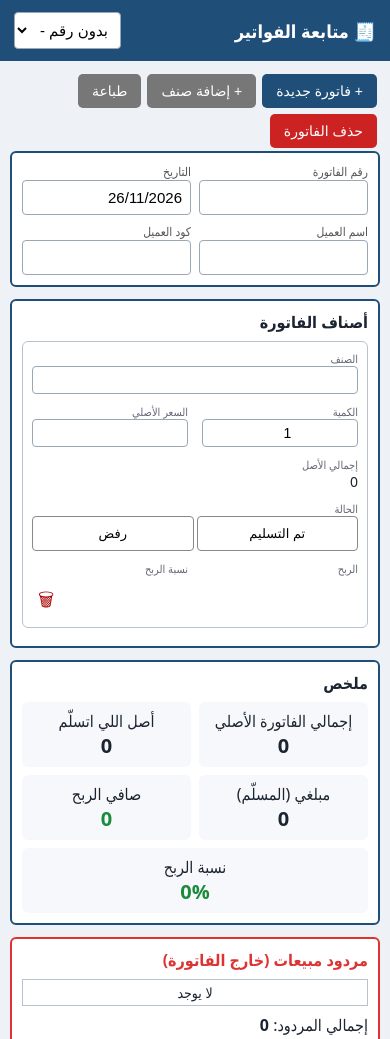
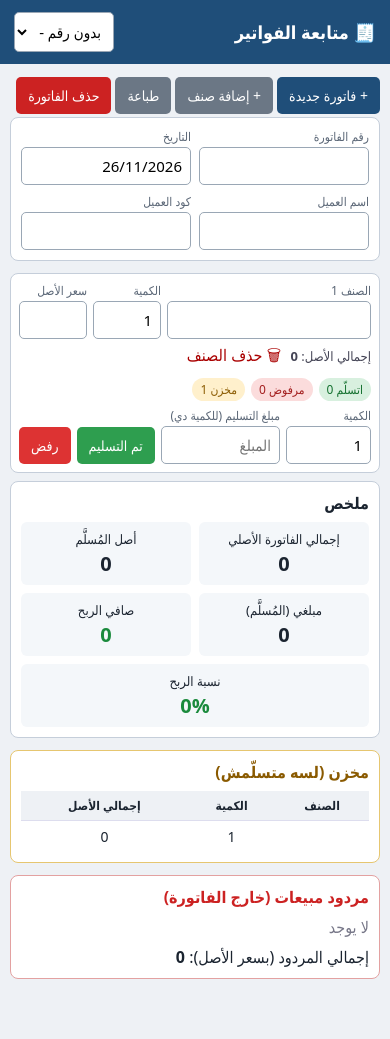
Before and after one commit to rafiq-almuslim-app/invoice-tracker, a plain HTML site: page index.html in a window 390 px wide. Shown: the top 1039 px of the page. After the commit the page ends 1001 px from the top, so only its background shows below. Drawn offline with Linux system fonts and the light colour scheme.

Commit message:
Refactor invoice management and improve UI styles
Updated styles and structure for better layout and responsiveness. Enhanced item handling and invoice management functionalities.

```diff
--- a/index.html
+++ b/index.html
@@ -2,81 +2,101 @@
 <title>متابعة الفواتير</title>
 <style>
 *{box-sizing:border-box}body{margin:0;font-family:system-ui,Tahoma,Arial;background:#eef1f5;color:#1b2430}
-header{background:#1f4e79;color:#fff;padding:12px 14px;font-weight:700;font-size:18px;display:flex;justify-content:space-between;align-items:center}
-.wrap{max-width:900px;margin:auto;padding:10px}
-.box{background:#fff;border:2px solid #1f4e79;border-radius:6px;padding:10px;margin-bottom:12px}
+header{background:#1f4e79;color:#fff;padding:12px 14px;font-weight:700;font-size:18px;display:flex;justify-content:space-between;align-items:center;gap:8px}
+.wrap{max-width:820px;margin:auto;padding:10px}
+.box{background:#fff;border:1px solid #c5ceda;border-radius:8px;padding:10px;margin-bottom:12px}
 .head{display:grid;grid-template-columns:repeat(2,1fr);gap:8px}
-label{font-size:12px;color:#555;display:block}input,select{width:100%;padding:8px;border:1px solid #9aa7b5;border-radius:4px;font-size:15px;background:#fff}
-table{width:100%;border-collapse:collapse;font-size:14px}th{background:#1f4e79;color:#fff;padding:6px;font-size:12px}
-td{border:1px solid #b8c2cc;padding:3px;text-align:center}td input{padding:5px;text-align:center;font-size:14px;min-width:0}
-td.name input{text-align:right}.tbl{overflow-x:auto}
-tr.rej td{background:#fde8e8}tr.rej input:not(.keep){text-decoration:line-through;color:#a33}
-tr.del td{background:#e9f7ec}
-.st{display:flex;gap:3px;justify-content:center}.st button{border:1px solid #888;background:#fff;border-radius:4px;padding:6px 8px;font-size:13px;min-width:44px}
-.st .d.on{background:#2e9e4f;color:#fff;border-color:#2e9e4f}.st .r.on{background:#d33;color:#fff;border-color:#d33}
-.x{color:#d33;font-weight:900;font-size:18px}
-.sum{display:grid;grid-template-columns:repeat(2,1fr);gap:8px}.card{background:#f6f8fb;border-radius:6px;padding:8px;text-align:center}
-.card b{display:block;font-size:20px}.pos{color:#1a8a3c}.neg{color:#c22}
-h3{margin:0 0 8px;font-size:16px}.rejbox{border-color:#d33}.rejbox h3{color:#d33}
-button.b{background:#1f4e79;color:#fff;border:0;padding:9px 14px;border-radius:5px;font-size:14px;margin:3px}button.b.g{background:#777}button.b.red{background:#c22}
-.del-x{background:none;border:0;color:#a00;font-size:18px}
+label{font-size:12px;color:#5a6676;display:block;margin-bottom:2px}
+input,select{width:100%;padding:8px;border:1px solid #9aa7b5;border-radius:5px;font-size:15px;background:#fff;font-family:inherit}
+h3{margin:0 0 8px;font-size:16px}
+.item{border:1px solid #c5ceda;border-radius:8px;padding:8px;margin-bottom:8px;background:#fff}
+.item.done{background:#f3faf5;border-color:#b6dfc1}.item.rejd{background:#fff4f4;border-color:#efb9b9}
+.row{display:grid;grid-template-columns:3fr 1fr 1fr;gap:6px;align-items:end}
+.tot{font-size:13px;color:#445;margin:4px 0}
+.chips{display:flex;gap:6px;flex-wrap:wrap;margin:6px 0}
+.chip{font-size:12px;padding:3px 8px;border-radius:12px;background:#e8edf3}
+.chip.g{background:#d8f0df;color:#14702f}.chip.r{background:#fbdcdc;color:#a31f1f}.chip.s{background:#fff0cc;color:#8a5a00}
+.act{display:grid;grid-template-columns:1fr 1.4fr auto auto;gap:6px;align-items:end;margin-top:6px}
+button{font-family:inherit;cursor:pointer}
+.bd{background:#2e9e4f;color:#fff;border:0;border-radius:5px;padding:9px 12px;font-size:14px}
+.br{background:#d33;color:#fff;border:0;border-radius:5px;padding:9px 12px;font-size:14px}
+.mv{font-size:13px;display:flex;justify-content:space-between;align-items:center;border-top:1px dashed #ccd;padding:4px 0;margin-top:4px}
+.mv.r{color:#a31f1f}.mv.d{color:#14702f}
+.x{color:#d33;font-weight:900}
+.sum{display:grid;grid-template-columns:repeat(2,1fr);gap:8px}.card{background:#f4f7fa;border-radius:6px;padding:8px;text-align:center;font-size:13px}
+.card b{display:block;font-size:20px;margin-top:2px}.pos{color:#1a8a3c}.neg{color:#c22}
+.rejbox{border-color:#e3a1a1}.rejbox h3{color:#c22}.stkbox{border-color:#e6c670}.stkbox h3{color:#8a5a00}
+table{width:100%;border-collapse:collapse;font-size:14px}th{background:#eef1f5;padding:6px;font-size:12px}td{border-top:1px solid #dde;padding:6px;text-align:center}
+.tb{background:#1f4e79;color:#fff;border:0;padding:9px 12px;border-radius:5px;font-size:14px;margin:3px 0 3px 4px}.tb.g{background:#6b7785}.tb.red{background:#c22}
+.sm{background:none;border:0;color:#a00;font-size:16px}
 @media print{header,.noprint{display:none}}
-@media(max-width:700px){#rows,#rows tr,#rows td{display:block}table thead{display:none}
-#rows tr{display:grid;grid-template-columns:1fr 1fr;gap:4px 8px;border:1px solid #b8c2cc;border-radius:6px;margin-bottom:8px;padding:6px;background:#fff}
-#rows td{border:0!important;width:auto!important;text-align:right;background:none!important}
-#rows td::before{content:attr(data-l);display:block;font-size:11px;color:#667}
-#rows td:nth-child(1),#rows td:nth-child(10){display:none}#rows td.name,#rows td:nth-child(6),#rows td:nth-child(7){grid-column:span 2}
-#rows td:nth-child(10){display:block;grid-column:span 2;text-align:left}#rows td:nth-child(10)::before{display:none}
-#rows td:nth-child(7):empty{display:none}.st button{flex:1;padding:9px}
-}
 </style></head><body>
-<header><span>🧾 متابعة الفواتير</span><span class="noprint"><select id="sel" style="width:auto"></select></span></header>
+<header><span>🧾 متابعة الفواتير</span><span class="noprint"><select id="sel" style="width:auto;max-width:55vw"></select></span></header>
 <div class="wrap">
-<div class="noprint"><button class="b" onclick="newInv()">+ فاتورة جديدة</button><button class="b g" onclick="addRow()">+ إضافة صنف</button><button class="b g" onclick="window.print()">طباعة</button><button class="b red" onclick="delInv()">حذف الفاتورة</button></div>
+<div class="noprint"><button class="tb" onclick="newInv()">+ فاتورة جديدة</button><button class="tb g" onclick="addRow()">+ إضافة صنف</button><button class="tb g" onclick="window.print()">طباعة</button><button class="tb red" onclick="delInv()">حذف الفاتورة</button></div>
 <div class="box"><div class="head">
 <div><label>رقم الفاتورة</label><input id="no"></div><div><label>التاريخ</label><input id="date"></div>
 <div><label>اسم العميل</label><input id="cust"></div><div><label>كود العميل</label><input id="code"></div></div></div>
-<div class="box"><h3>أصناف الفاتورة</h3><div class="tbl"><table><thead><tr><th>م</th><th>الصنف</th><th>الكمية</th><th>السعر الأصلي</th><th>إجمالي الأصل</th><th>الحالة</th><th>المبلغ بتاعي</th><th>الربح</th><th>%</th><th></th></tr></thead><tbody id="rows"></tbody></table></div></div>
+<div id="items"></div>
 <div class="box"><h3>ملخص</h3><div class="sum">
 <div class="card">إجمالي الفاتورة الأصلي<b id="s_all"></b></div>
-<div class="card">أصل اللي اتسلّم<b id="s_cost"></b></div>
-<div class="card">مبلغي (المسلّم)<b id="s_sell"></b></div>
+<div class="card">أصل المُسلَّم<b id="s_cost"></b></div>
+<div class="card">مبلغي (المُسلَّم)<b id="s_sell"></b></div>
 <div class="card">صافي الربح<b id="s_profit"></b></div>
 <div class="card" style="grid-column:span 2">نسبة الربح<b id="s_pct"></b></div></div></div>
-<div class="box rejbox"><h3>مردود مبيعات (خارج الفاتورة)</h3><div class="tbl"><table><thead><tr><th>الصنف</th><th>الكمية</th><th>إجمالي الأصل</th></tr></thead><tbody id="rej"></tbody></table></div><div style="margin-top:8px">إجمالي المردود: <b id="s_rej"></b></div></div>
+<div class="box stkbox"><h3>مخزن (لسه متسلّمش)</h3><div id="stk"></div></div>
+<div class="box rejbox"><h3>مردود مبيعات (خارج الفاتورة)</h3><div id="rej"></div><div style="margin-top:8px">إجمالي المردود (بسعر الأصل): <b id="s_rej"></b></div></div>
 </div>
 <script>
-const K='invoices_v1',$=id=>document.getElementById(id);
-const blank=()=>({no:'',date:new Date().toLocaleDateString('en-GB'),cust:'',code:'',items:[{n:'',q:1,p:'',st:'',amt:''}]});
+const K='invoices_v2',$=id=>document.getElementById(id);
+const blank=()=>({no:'',date:new Date().toLocaleDateString('en-GB'),cust:'',code:'',items:[newItem()]});
+function newItem(){return{n:'',q:1,p:'',mv:[]}}
 let db=JSON.parse(localStorage.getItem(K)||'null')||{cur:0,list:[blank()]};
 const cur=()=>db.list[db.cur],save=()=>localStorage.setItem(K,JSON.stringify(db));
 const num=v=>parseFloat(v)||0,f=n=>(Math.round(n*100)/100).toLocaleString('en-US');
-function sel(){$('sel').innerHTML=db.list.map((x,i)=>`<option value="${i}">${x.no||'بدون رقم'} - ${x.cust||''}</option>`).join('');$('sel').value=db.cur}
+const esc=s=>String(s??'').replace(/&/g,'&amp;').replace(/"/g,'&quot;').replace(/</g,'&lt;');
+const sumQ=(it,t)=>it.mv.filter(m=>m.t===t).reduce((a,m)=>a+num(m.q),0);
+const remain=it=>num(it.q)-sumQ(it,'d')-sumQ(it,'r');
+function selDraw(){$('sel').innerHTML=db.list.map((x,i)=>`<option value="${i}">${esc(x.no)||'بدون رقم'} - ${esc(x.cust)}</option>`).join('');$('sel').value=db.cur}
 $('sel').onchange=e=>{db.cur=+e.target.value;save();draw()};
-['no','date','cust','code'].forEach(k=>$(k).oninput=e=>{cur()[k]=e.target.value;save();sel()});
-function newInv(){db.list.push({no:'',date:new Date().toLocaleDateString('en-GB'),cust:'',code:'',items:[{n:'',q:1,p:'',st:'',amt:''}]});db.cur=db.list.length-1;save();draw()}
-function delInv(){if(!confirm('تحذف الفاتورة دي؟'))return;db.list.splice(db.cur,1);if(!db.list.length)db.list.push({no:'',date:'',cust:'',code:'',items:[]});db.cur=0;save();draw()}
-function addRow(){cur().items.push({n:'',q:1,p:'',st:'',amt:''});save();draw()}
-function setF(i,k,v){cur().items[i][k]=v;save();calc()}
-function setSt(i,s){const it=cur().items[i];it.st=it.st===s?'':s;save();draw()}
-function rmRow(i){cur().items.splice(i,1);save();draw()}
-function draw(){const c=cur();sel();['no','date','cust','code'].forEach(k=>$(k).value=c[k]||'');
-$('rows').innerHTML=c.items.map((it,i)=>`<tr class="${it.st==='r'?'rej':it.st==='d'?'del':''}" id="r${i}"><td data-l="م">${i+1}</td>
-<td data-l="الصنف" class="name"><input value="${(it.n||'').replace(/"/g,'&quot;')}" oninput="setF(${i},'n',this.value)"></td>
-<td data-l="الكمية" style="width:60px"><input type="number" value="${it.q}" oninput="setF(${i},'q',this.value)"></td>
-<td data-l="السعر الأصلي" style="width:80px"><input type="number" value="${it.p}" oninput="setF(${i},'p',this.value)"></td>
-<td data-l="إجمالي الأصل" id="t${i}"></td>
-<td data-l="الحالة"><div class="st"><button class="d ${it.st==='d'?'on':''}" onclick="setSt(${i},'d')">تم التسليم</button><button class="r ${it.st==='r'?'on':''}" onclick="setSt(${i},'r')">رفض</button></div></td>
-<td data-l="المبلغ بتاعي" style="width:90px" id="a${i}">${it.st==='d'?`<input class="keep" type="number" placeholder="المبلغ" value="${it.amt}" oninput="setF(${i},'amt',this.value)">`:it.st==='r'?'<span class="x">✕</span>':''}</td>
-<td data-l="الربح" id="p${i}"></td><td data-l="نسبة الربح" id="c${i}"></td><td data-l=""><button class="del-x" onclick="rmRow(${i})">🗑</button></td></tr>`).join('');calc()}
-function calc(){const c=cur();let all=0,cost=0,sell=0,rej=0,rr='';
-c.items.forEach((it,i)=>{const t=num(it.q)*num(it.p);all+=t;$('t'+i)&&($('t'+i).textContent=f(t));
-let p='',pc='';if(it.st==='d'&&it.amt!==''){const pr=num(it.amt)-t;p=f(pr);pc=t?f(pr/t*100)+'%':'';sell+=num(it.amt);cost+=t;
-$('p'+i).className=pr>=0?'pos':'neg';$('c'+i).className=pr>=0?'pos':'neg'}else if(it.st==='d'){cost+=t}
-if(it.st==='r'){rej+=t;rr+=`<tr><td>${it.n}</td><td>${it.q}</td><td>${f(t)}</td></tr>`}
-$('p'+i)&&($('p'+i).textContent=p);$('c'+i)&&($('c'+i).textContent=pc)});
-const pf=sell-cost;$('s_all').textContent=f(all);$('s_cost').textContent=f(cost);$('s_sell').textContent=f(sell);
-$('s_profit').textContent=f(pf);$('s_profit').className=pf>=0?'pos':'neg';$('s_pct').textContent=cost?f(pf/cost*100)+'%':'0%';$('s_pct').className=pf>=0?'pos':'neg';
-$('rej').innerHTML=rr||'<tr><td colspan=3>لا يوجد</td></tr>';$('s_rej').textContent=f(rej)}
+['no','date','cust','code'].forEach(k=>$(k).onchange=e=>{cur()[k]=e.target.value;save();selDraw()});
+function newInv(){db.list.push(blank());db.cur=db.list.length-1;save();draw()}
+function delInv(){if(!confirm('تحذف الفاتورة دي؟'))return;db.list.splice(db.cur,1);if(!db.list.length)db.list.push(blank());db.cur=0;save();draw()}
+function addRow(){cur().items.push(newItem());save();draw()}
+function rmRow(i){if(!confirm('تحذف الصنف؟'))return;cur().items.splice(i,1);save();draw()}
+function setF(i,k,v){cur().items[i][k]=v;save();draw()}
+function act(i,t){const it=cur().items[i],rem=remain(it);const q=num($('q'+i).value),a=$('a'+i).value;
+ if(q<=0)return alert('اكتب الكمية');if(q>rem)return alert('الكمية أكبر من المتبقي ('+rem+')');
+ if(t==='d'&&a==='')return alert('اكتب مبلغ التسليم');
+ it.mv.push({t,q,amt:t==='d'?num(a):0});save();draw()}
+function undo(i,j){cur().items[i].mv.splice(j,1);save();draw()}
+function draw(){const c=cur();selDraw();['no','date','cust','code'].forEach(k=>$(k).value=c[k]||'');
+$('items').innerHTML=c.items.map((it,i)=>{const t=num(it.q)*num(it.p),dq=sumQ(it,'d'),rq=sumQ(it,'r'),rem=remain(it);
+ const cls=rem<=0?(dq>0?'done':'rejd'):'';
+ const mv=it.mv.map((m,j)=>{const cost=num(m.q)*num(it.p);
+  return m.t==='d'?`<div class="mv d"><span>✔ تسليم ${m.q} بمبلغ ${f(m.amt)} | ربح ${f(m.amt-cost)} (${cost?f((m.amt-cost)/cost*100):0}%)</span><button class="sm" onclick="undo(${i},${j})">🗑</button></div>`
+  :`<div class="mv r"><span><span class="x">✕</span> رفض ${m.q} (مردود ${f(cost)})</span><button class="sm" onclick="undo(${i},${j})">🗑</button></div>`}).join('');
+ return `<div class="item ${cls}"><div class="row">
+ <div><label>الصنف ${i+1}</label><input value="${esc(it.n)}" onchange="setF(${i},'n',this.value)"></div>
+ <div><label>الكمية</label><input type="number" inputmode="decimal" value="${esc(it.q)}" onchange="setF(${i},'q',this.value)"></div>
+ <div><label>سعر الأصل</label><input type="number" inputmode="decimal" value="${esc(it.p)}" onchange="setF(${i},'p',this.value)"></div></div>
+ <div class="tot">إجمالي الأصل: <b>${f(t)}</b> <button class="sm" onclick="rmRow(${i})" title="حذف الصنف">🗑 حذف الصنف</button></div>
+ <div class="chips"><span class="chip g">اتسلّم ${dq}</span><span class="chip r">${rq?'✕ ':''}مرفوض ${rq}</span><span class="chip s">مخزن ${rem}</span></div>
+ ${rem>0?`<div class="act"><div><label>الكمية</label><input id="q${i}" type="number" inputmode="decimal" value="${rem}"></div>
+ <div><label>مبلغ التسليم (للكمية دي)</label><input id="a${i}" type="number" inputmode="decimal" placeholder="المبلغ"></div>
+ <button class="bd" onclick="act(${i},'d')">تم التسليم</button><button class="br" onclick="act(${i},'r')">رفض</button></div>`:''}
+ ${mv}</div>`}).join('');
+let all=0,cost=0,sell=0,rej=0,rr='',sr='';
+c.items.forEach(it=>{const p=num(it.p);all+=num(it.q)*p;
+ it.mv.forEach(m=>{if(m.t==='d'){cost+=num(m.q)*p;sell+=num(m.amt)}else rej+=num(m.q)*p});
+ const rq=sumQ(it,'r'),rem=remain(it);
+ if(rq>0)rr+=`<tr><td style="text-align:right">${esc(it.n)}</td><td>${rq}</td><td>${f(rq*p)}</td></tr>`;
+ if(rem>0)sr+=`<tr><td style="text-align:right">${esc(it.n)}</td><td>${rem}</td><td>${f(rem*p)}</td></tr>`});
+const pf=sell-cost;
+$('s_all').textContent=f(all);$('s_cost').textContent=f(cost);$('s_sell').textContent=f(sell);
+$('s_profit').textContent=f(pf);$('s_profit').className=pf>=0?'pos':'neg';
+$('s_pct').textContent=(cost?f(pf/cost*100):0)+'%';$('s_pct').className=pf>=0?'pos':'neg';
+const tb=b=>b?`<table><thead><tr><th>الصنف</th><th>الكمية</th><th>إجمالي الأصل</th></tr></thead><tbody>${b}</tbody></table>`:'<div style="color:#778">لا يوجد</div>';
+$('rej').innerHTML=tb(rr);$('stk').innerHTML=tb(sr);$('s_rej').textContent=f(rej)}
 draw();
 </script></body></html>
```
